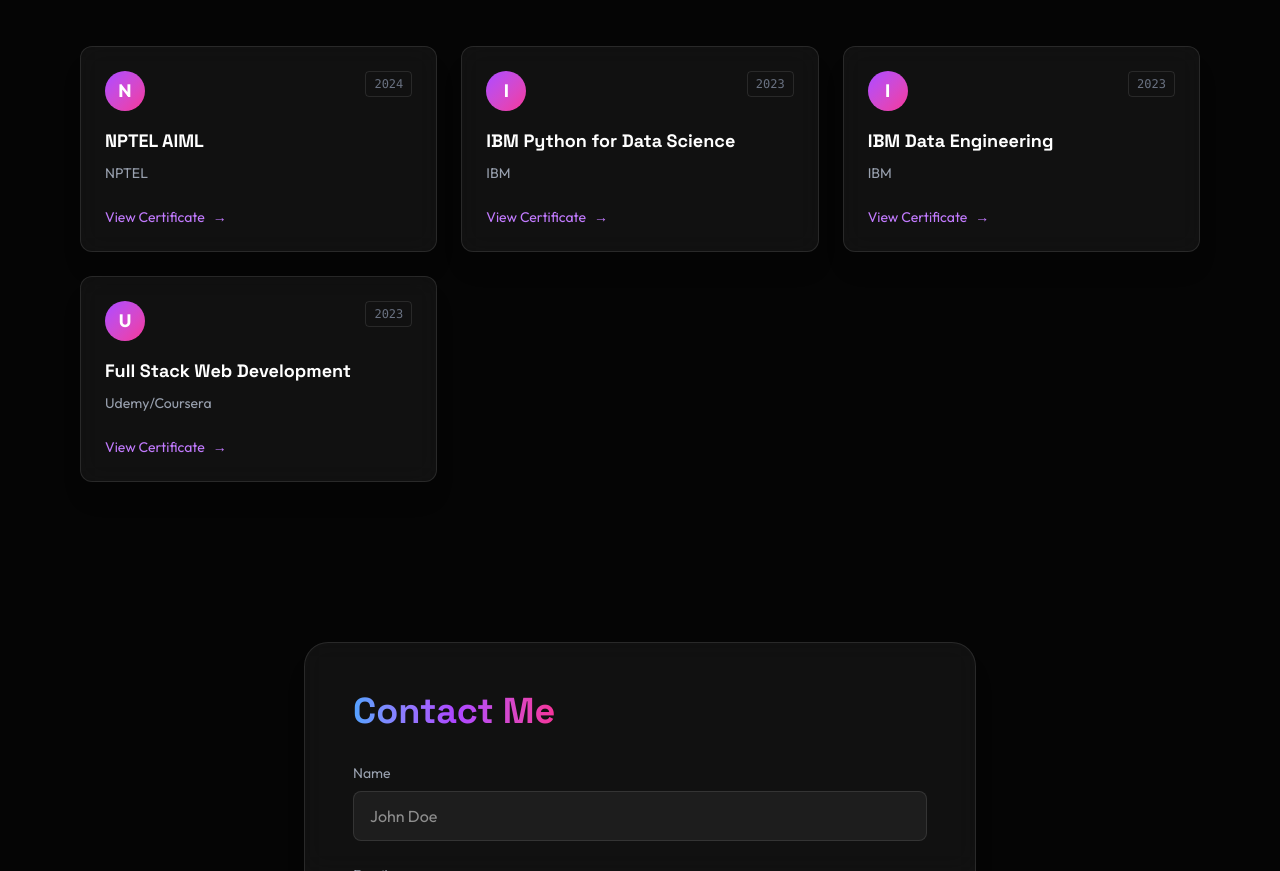
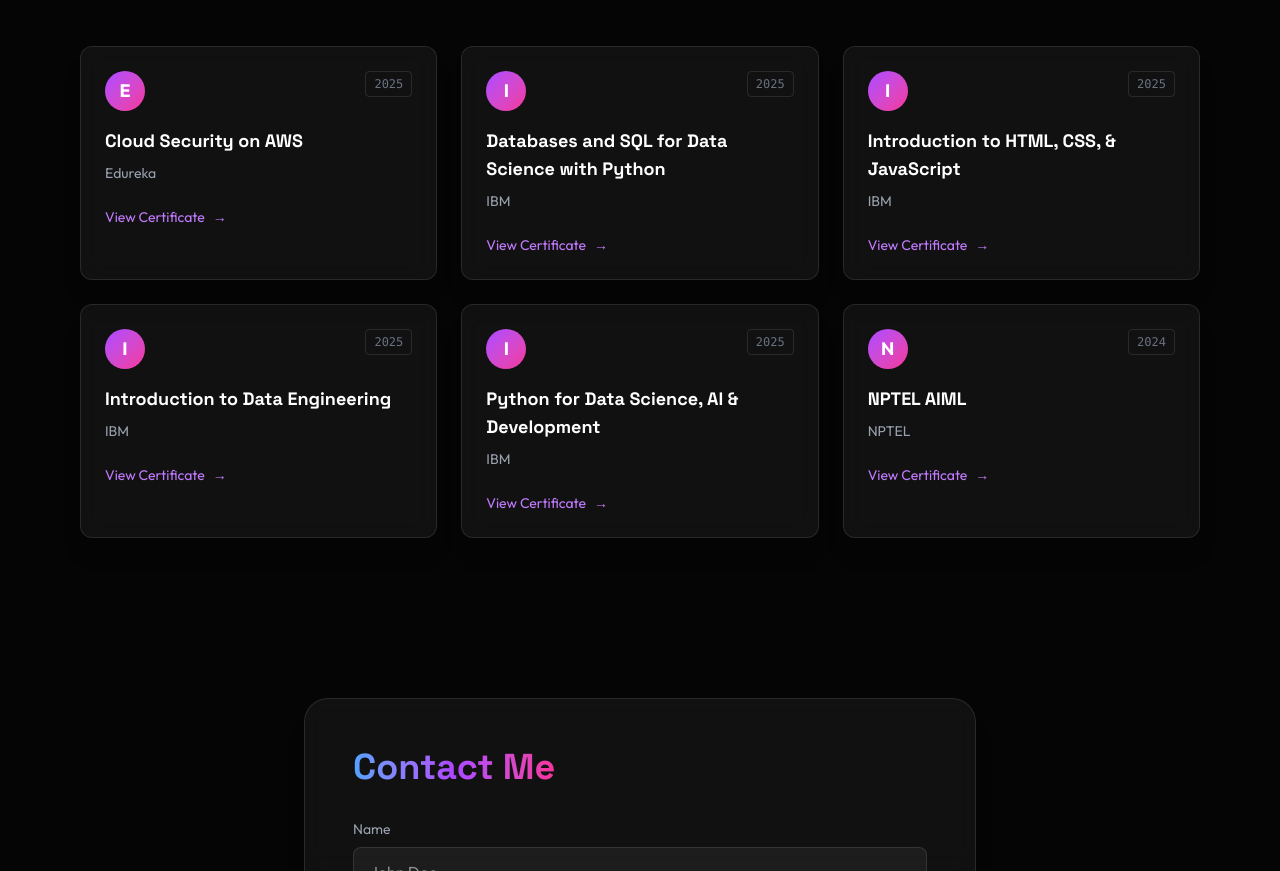
Before and after one commit to sakshiagrawal2711/Portfolio, a React (Vite) app in the folder client/: page / in a window 1280 px wide. Shown: the part 3460-4331 px from the top of the page. Built offline with nearby package versions, Linux system fonts and the light colour scheme.

Commit message:
Certificates Update

```diff
--- a/client/src/components/Certifications.jsx
+++ b/client/src/components/Certifications.jsx
@@ -3,27 +3,39 @@
 
 const certifications = [
     {
+        name: "Cloud Security on AWS",
+        issuer: "Edureka",
+        date: "2025", // Assuming recent based on context, or leave date out if unsure. Resume had 2025 for some.
+        link: "#"
+    },
+    {
+        name: "Databases and SQL for Data Science with Python",
+        issuer: "IBM",
+        date: "2025",
+        link: "#"
+    },
+    {
+        name: "Introduction to HTML, CSS, & JavaScript",
+        issuer: "IBM",
+        date: "2025",
+        link: "#"
+    },
+    {
+        name: "Introduction to Data Engineering",
+        issuer: "IBM",
+        date: "2025",
+        link: "#"
+    },
+    {
+        name: "Python for Data Science, AI & Development",
+        issuer: "IBM",
+        date: "2025",
+        link: "#"
+    },
+    {
         name: "NPTEL AIML",
         issuer: "NPTEL",
         date: "2024",
-        link: "#"
-    },
-    {
-        name: "IBM Python for Data Science",
-        issuer: "IBM",
-        date: "2023",
-        link: "#"
-    },
-    {
-        name: "IBM Data Engineering",
-        issuer: "IBM",
-        date: "2023",
-        link: "#"
-    },
-    {
-        name: "Full Stack Web Development",
-        issuer: "Udemy/Coursera", // Assuming issuer, update if known
-        date: "2023",
         link: "#"
     }
 ];
```
